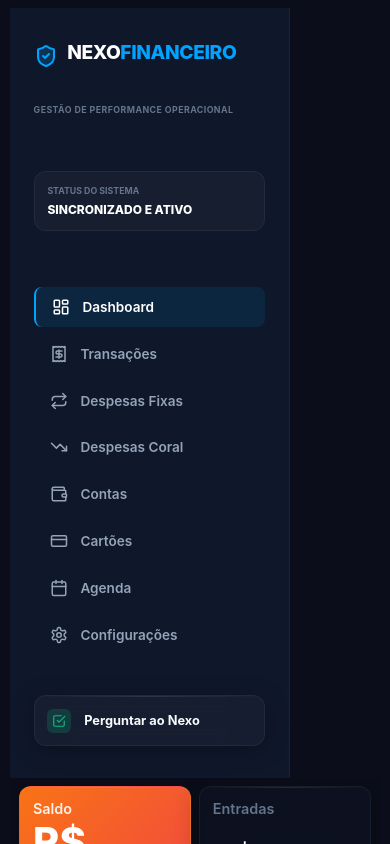
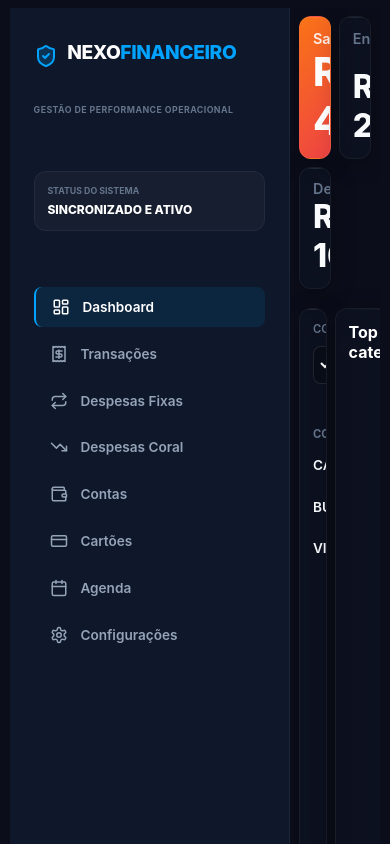
Before and after one commit to faelnickname/projeto-ev-antigravity, a Next.js app: page / in a window 390 px wide. Shown: the top 844 px of the page. Built offline with nearby package versions, Linux system fonts and the light colour scheme.

Commit message:
🔧 FIX: Forçando layout horizontal (Sidebar ao lado do Dashboard) e removendo quebra vertical

```diff
--- a/src/app/globals.css
+++ b/src/app/globals.css
@@ -433,7 +433,7 @@ a {
   }
 
   .app-container {
-    flex-direction: column;
+    flex-direction: row !important;
   }
 
   .dashboard-grid {
```
